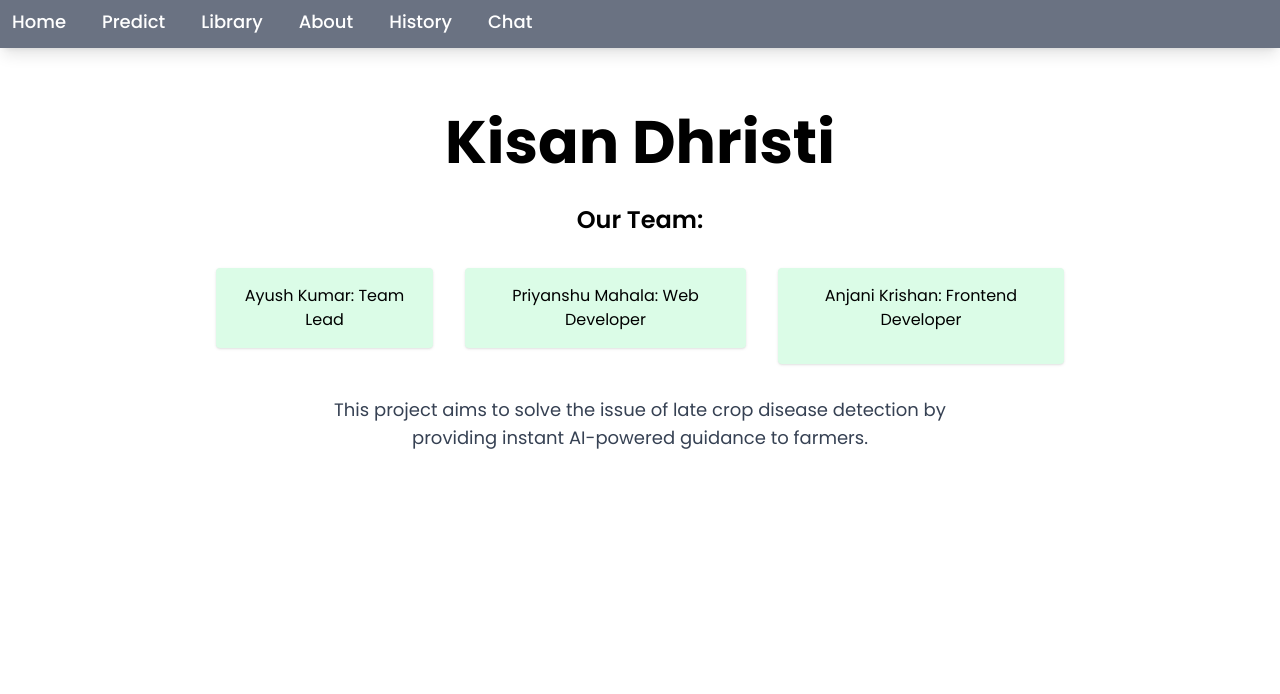
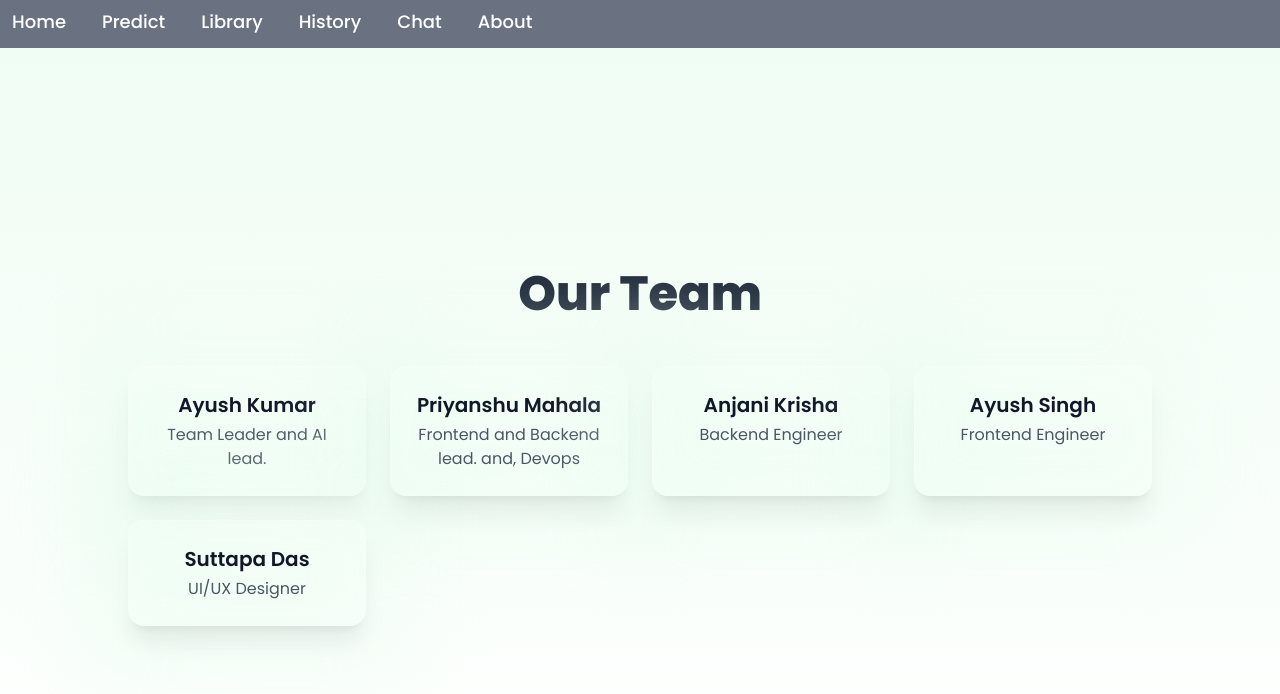
Before and after one commit to leuwenhoek/Kisan-Drishti, a SvelteKit app in the folder web/: page /about in a window 1280 px wide. Shown: the top 694 px of the page. Built offline with nearby package versions, Linux system fonts and the light colour scheme.

Commit message:
Made UI changes

```diff
--- a/web/src/routes/+layout.svelte
+++ b/web/src/routes/+layout.svelte
@@ -11,9 +11,9 @@
 		<a href="/" class="text-lg font-medium  text-white px-3 py-2 rounded-4xl hover:bg-gray-600 active:scale-95 transition-all duration-200">Home</a>
 		<a href="/AI" class="text-lg font-medium  text-white px-3 py-2 rounded-4xl hover:bg-gray-600 active:scale-95 transition-all duration-200">Predict</a>
 		<a href="/library" class="text-lg font-medium  text-white px-3 py-2 rounded-4xl hover:bg-gray-600 active:scale-95 transition-all duration-200">Library</a>
-		<a href="/about" class="text-lg font-medium  text-white px-3 py-2 rounded-4xl hover:bg-gray-600 active:scale-95 transition-all duration-200">About</a>
 		<a href="/history" class="text-lg font-medium  text-white px-3 py-2 rounded-4xl hover:bg-gray-600 active:scale-95 transition-all duration-200">History</a>
 		<a href="/chat" class="text-lg font-medium  text-white px-3 py-2 rounded-4xl hover:bg-gray-600 active:scale-95 transition-all duration-200">Chat</a>
+		<a href="/about" class="text-lg font-medium  text-white px-3 py-2 rounded-4xl hover:bg-gray-600 active:scale-95 transition-all duration-200">About</a>
 
 		</div>
 
--- a/web/src/routes/about/+page.svelte
+++ b/web/src/routes/about/+page.svelte
@@ -1,17 +1,37 @@
-<script lang="ts">
+<script>
+  export let team = [
+    { name: 'Ayush Kumar', role: 'Team Leader and AI lead.' },
+    { name: 'Priyanshu Mahala', role: 'Frontend and Backend lead. and, Devops' },
+    { name: 'Anjani Krisha', role: 'Backend Engineer' },
+    { name: 'Ayush Singh', role: 'Frontend Engineer' },
+    { name: 'Suttapa Das', role: 'UI/UX Designer'}
+  ];
 </script>
 
-<div class="max-w-4xl mx-auto px-6 py-16 text-center space-y-8">
-    <p class="text-6xl font-bold hover:text-gray-600 transition-all duration-200">Kisan Dhristi</p>
-    <p class="text-2xl font-semibold">Our Team:</p>
+<section class="min-h-screen flex items-center justify-center bg-gradient-to-b from-green-50 to-white p-8 " >
+  <div class="max-w-5xl w-full">
+    <h1 class="text-4xl md:text-5xl font-extrabold text-gray-800 mb-12 text-center">Our Team</h1>
+    <div class="grid grid-cols-1 sm:grid-cols-2 lg:grid-cols-4 gap-6 ">
+      {#each team as member}
+        <div class="relative p-6 rounded-2xl backdrop-blur-md bg-white/30 border border-white/40 shadow-xl transition-transform duration-500 hover:scale-[1.03] hover:-translate-y-1">
+          <div class="absolute -inset-10 blur-3xl opacity-40 bg-gradient-to-tr from-green-100 to-green-50 -z-10"></div>
+          <div class="text-center">
+            <h3 class="text-xl font-semibold text-gray-900">{member.name}</h3>
+            <p class="text-gray-600 mt-1">{member.role}</p>
+          </div>
+        </div>
+      {/each}
+    </div>
+  </div>
+</section>
 
-    <ul class="space-y-4 text-left md:text-center md:flex md:justify-center md:gap-8">
-        <li class="bg-green-100 p-4 rounded shadow hover:shadow-lg transition">Ayush Kumar: Team Lead</li>
-        <li class="bg-green-100 p-4 rounded shadow hover:shadow-lg transition">Priyanshu Mahala: Web Developer</li>
-        <li class="bg-green-100 p-4 rounded shadow hover:shadow-lg transition">Anjani Krishan: Frontend Developer</li>
-    </ul>
-
-    <p class="text-lg text-gray-700 max-w-2xl mx-auto">
-        This project aims to solve the issue of late crop disease detection by providing instant AI-powered guidance to farmers.
-    </p>
-</div>
+<style>
+  @keyframes blob {
+    0% { transform: scale(1) translate(0,0); }
+    33% { transform: scale(1.05) translate(5px,-5px); }
+    66% { transform: scale(0.97) translate(-5px,5px); }
+    100% { transform: scale(1) translate(0,0); }
+  }
+  .blur-3xl { filter: blur(40px); }
+  .backdrop-blur-md { -webkit-backdrop-filter: blur(12px); backdrop-filter: blur(12px); }
+</style>
--- a/web/src/routes/chat/+page.svelte
+++ b/web/src/routes/chat/+page.svelte
@@ -1,11 +1,20 @@
 <script lang="ts">
     import { enhance } from "$app/forms";
     import { marked } from "marked";
+    import { HighlightSpanKind } from "typescript";
 
+    let animate = $state(false);
     let input = $state("");
     let reply = $state("");
     let loading = $state(false);
     let formattedReply = $derived(reply ? marked(reply) : '');
+
+    function handleKeyDown(e: KeyboardEvent){
+      if (e.key === 'Enter'){
+        animate = true;
+        setTimeout(() => (animate = false), 600);
+      }
+    }
 </script>
 
 <h1 class="text-center text-4xl font-bold my-8 text-gray-800">AI Chatbot</h1>
@@ -29,10 +38,12 @@
     name="message"
     bind:value={input}
     placeholder="Ask something..."
-    class="flex-grow px-4 py-3 border border-gray-300 rounded-md focus:outline-none focus:ring-2 focus:ring-blue-500"
+    class="flex-grow px-4 py-3 border border-gray-300 rounded-md focus:outline-none focus:ring-2 focus:ring-blue-500 {animate ? 'animate-pulse-once border-blue-400 shadow-lg': ''}"
+    onkeydown={handleKeyDown}
     autocomplete="off"
     aria-label="Message input"
   />
+
   <button
     type="submit"
     class="bg-blue-600 text-white font-semibold px-6 py-3 rounded-md hover:bg-blue-700 transition"
@@ -48,3 +59,15 @@
     <div class="prose max-w-full text-gray-800 markdown" >{@html formattedReply}</div>
   </div>
 {/if}
+
+<style>
+  @keyframes pulse-once {
+    0% { transform: scale(1); box-shadow: 0 0 0 0 rgba(37,99,235,0.5); }
+    50% { transform: scale(1.05); box-shadow: 0 0 15px 2px rgba(37,99,235,0.3); }
+    100% { transform: scale(1); box-shadow: 0 0 0 0 rgba(37,99,235,0.0); }
+  }
+
+  .animate-pulse-once {
+    animation: pulse-once 0.6s ease-in-out forwards;
+  }
+</style>
```
